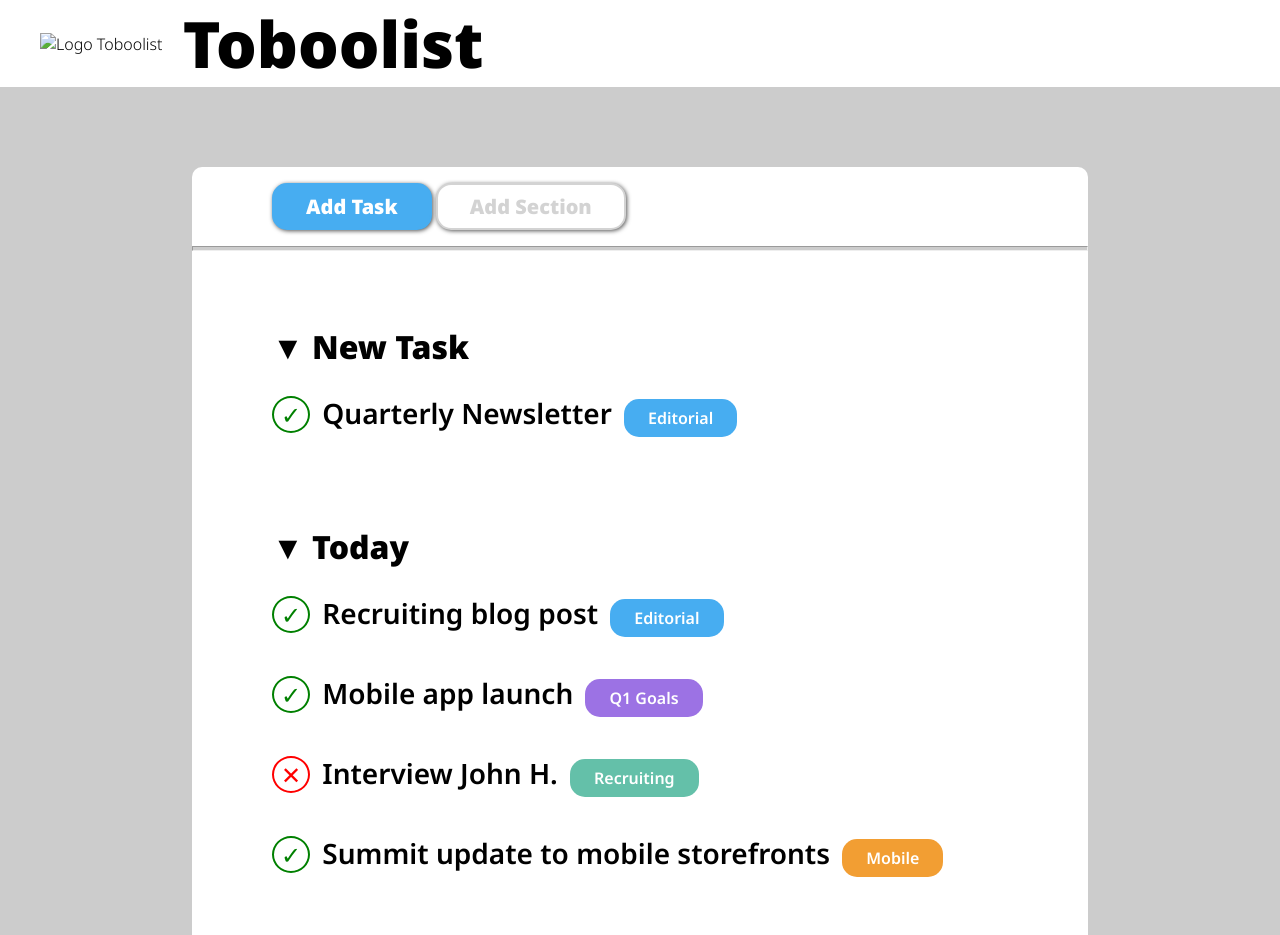
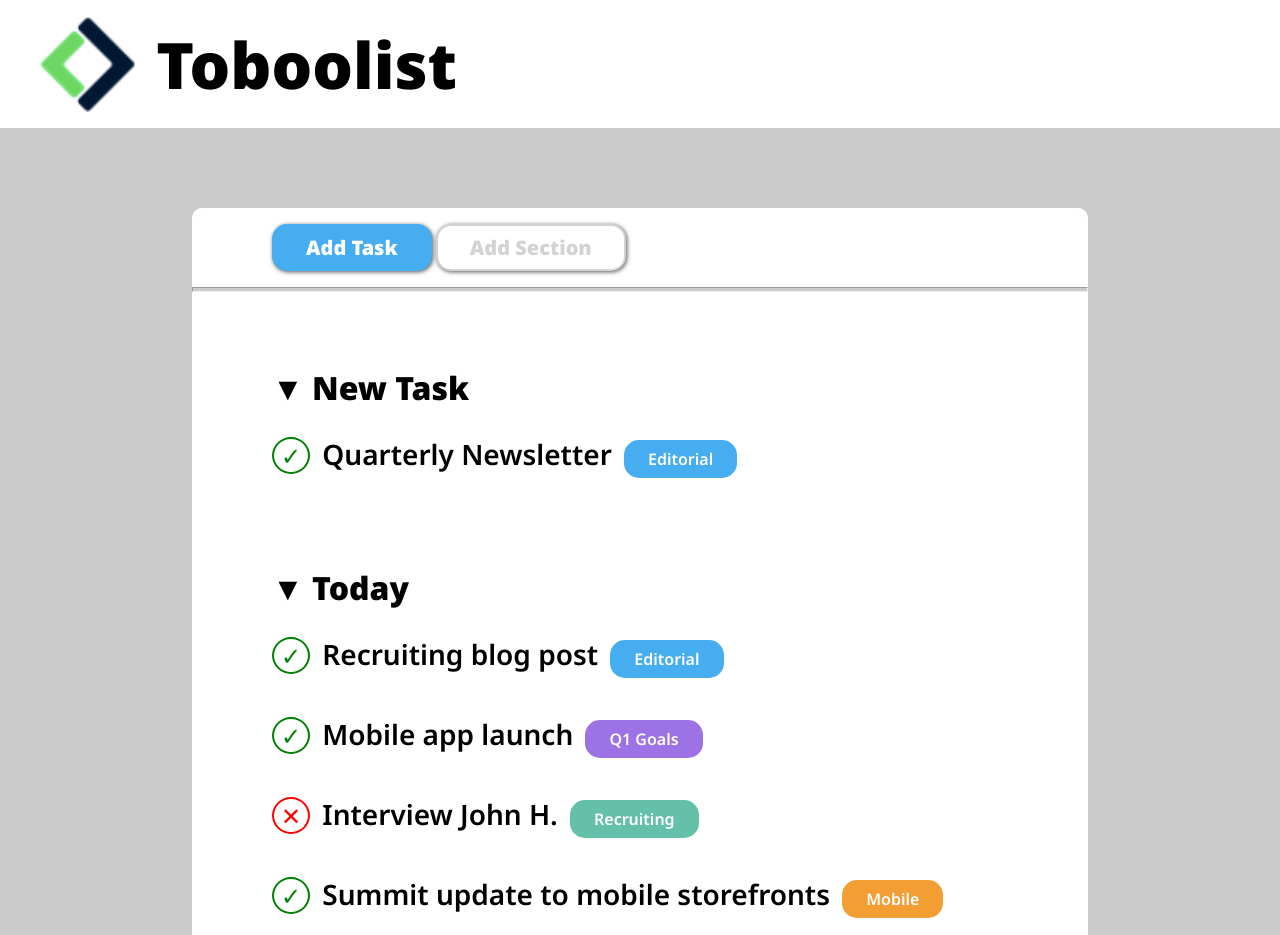
Before and after one commit to StefanoGalandrini/html-css-toboolist, a plain HTML site: page index.html in a window 1280 px wide. Shown: the top 935 px of the page. Drawn offline with Linux system fonts and the light colour scheme; the site is published under a folder, as on GitHub Pages, so addresses that start at the root find nothing.

Commit message:
Revised and Completed

```diff
--- a/index.html
+++ b/index.html
@@ -13,7 +13,7 @@
 <body>
     <header>
         <div>
-            <img class="logo" src="/img/logo.png" alt="Logo Toboolist">
+            <img class="logo" src="img/logo.png" alt="Logo Toboolist">
             <h1 class="title">Toboolist</h1>
         </div>
     </header>
```
